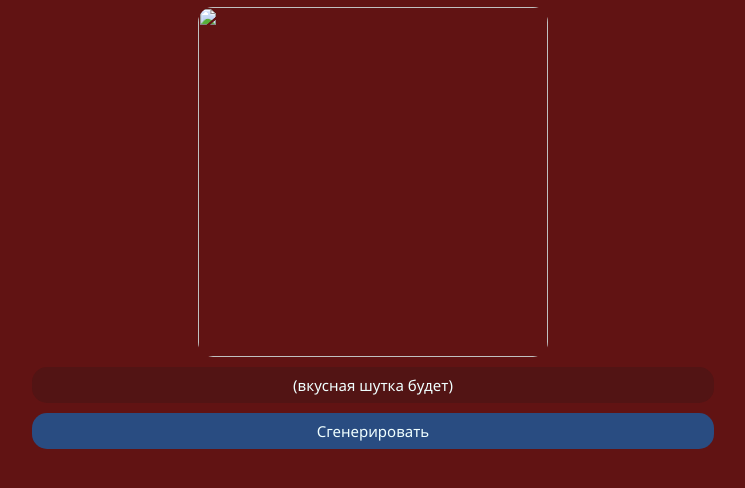
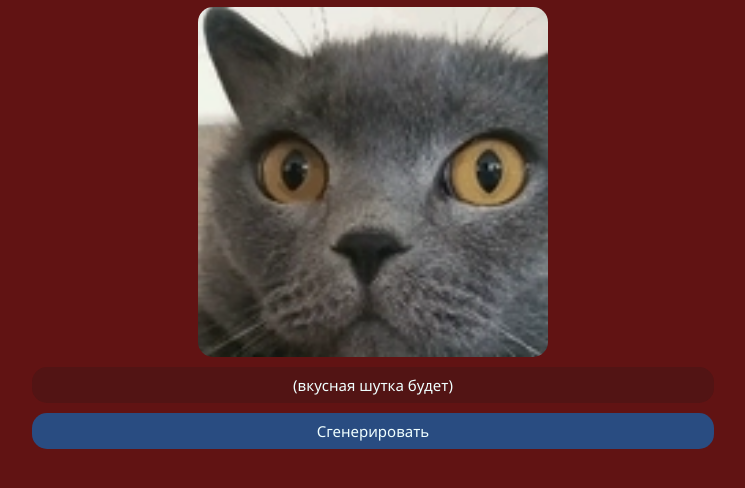
Before and after one commit to n3vesl1s/dict, a plain HTML site: page HTML/kafifJokes/kafif.html in a window 1280 px wide. Shown: the part 76-564 px from the top of the page, without its empty margins (267-1012 px from the left). Drawn offline with Linux system fonts and the light colour scheme; the site is published under a folder, as on GitHub Pages, so addresses that start at the root find nothing.

Commit message:
1.6 fixed

```diff
--- a/HTML/kafifJokes/kafif.html
+++ b/HTML/kafifJokes/kafif.html
@@ -9,7 +9,7 @@
     <body>
         <h1 class="header">Генератор шуток про кафифа</h1>
         <div>
-           <img class="kafi" src="/images/kafif/lywjk9b3a2qc1.jpeg" width="350" height="350">
+           <img class="kafi" src="../../images/kafif/lywjk9b3a2qc1.jpeg" width="350" height="350">
         </div>
         <p id="joke" onclick="copyFunc()">(вкусная шутка будет)</p>
         <p class="genButton" onclick="kafifGen()">Сгенерировать</p>
```
